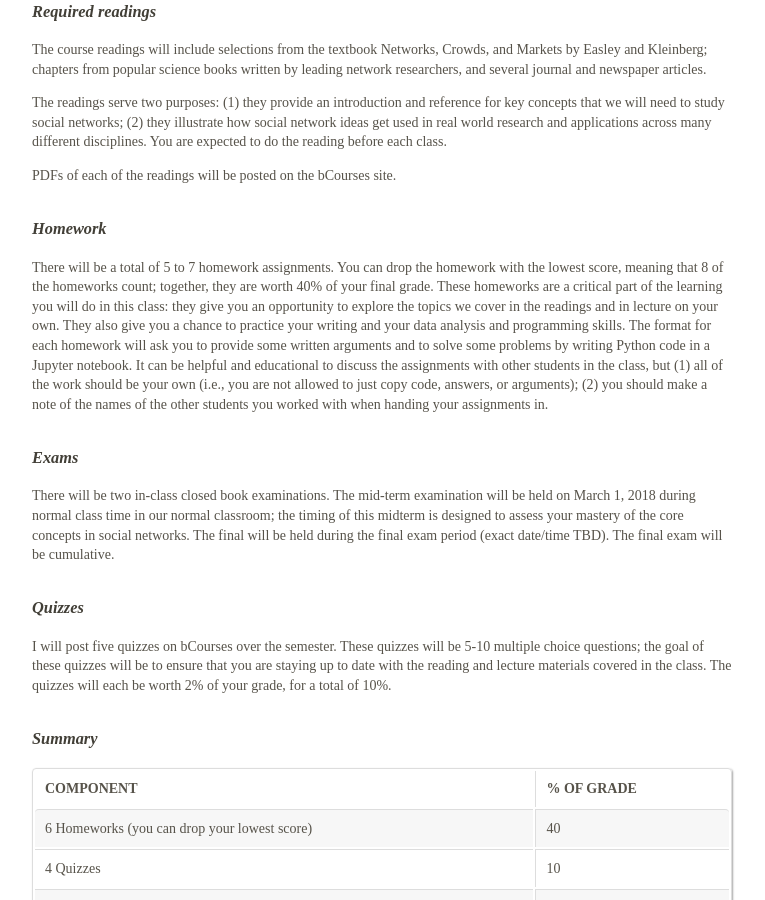
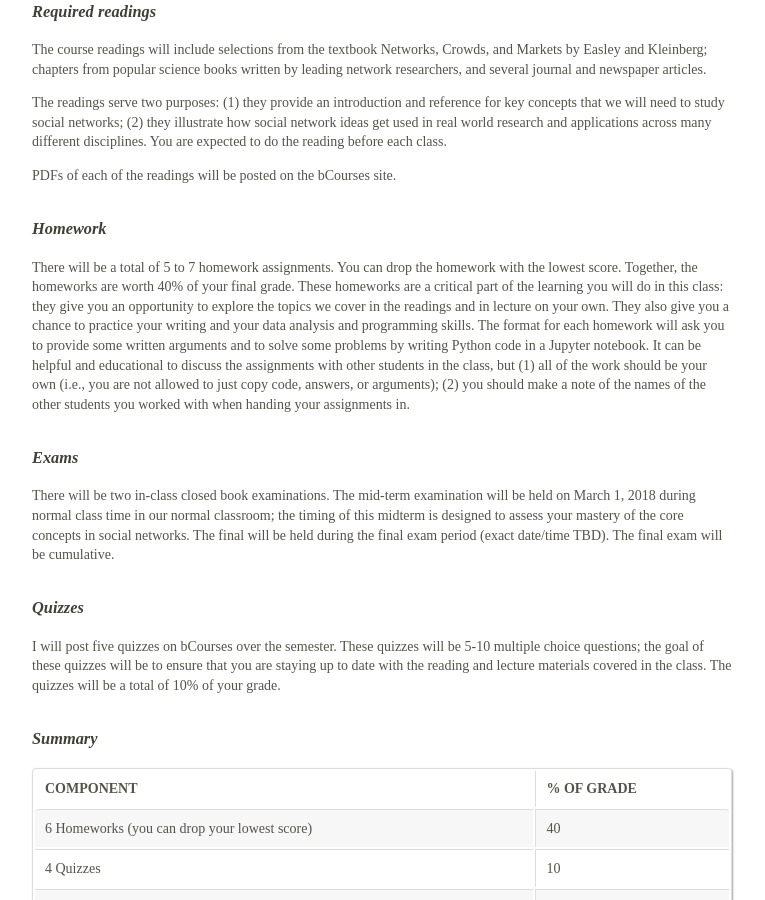
Before and after one commit to dfeehan/dfeehan.github.io, a Jekyll site: the page teaching/2018sp_demog180.html, which Jekyll copies as it is, in a window 1280 px wide and 900 px high, scrolled down 3077 px. Shown: the whole window, without its empty margins (258-1023 px from the left). Built offline with Jekyll 4.4.1, drawn with Linux system fonts in a browser that asks for light colours.

```diff
--- a/teaching/2018sp_demog180.html
+++ b/teaching/2018sp_demog180.html
@@ -611,11 +611,11 @@
 <p>The readings serve two purposes: (1) they provide an introduction and reference for key concepts that we will need to study social networks; (2) they illustrate how social network ideas get used in real world research and applications across many different disciplines. You are expected to do the reading before each class.</p>
 <p>PDFs of each of the readings will be posted on the bCourses site.</p>
 <h3 id="homework">Homework</h3>
-<p>There will be a total of 5 to 7 homework assignments. You can drop the homework with the lowest score, meaning that 8 of the homeworks count; together, they are worth 40% of your final grade. These homeworks are a critical part of the learning you will do in this class: they give you an opportunity to explore the topics we cover in the readings and in lecture on your own. They also give you a chance to practice your writing and your data analysis and programming skills. The format for each homework will ask you to provide some written arguments and to solve some problems by writing Python code in a Jupyter notebook. It can be helpful and educational to discuss the assignments with other students in the class, but (1) all of the work should be your own (i.e., you are not allowed to just copy code, answers, or arguments); (2) you should make a note of the names of the other students you worked with when handing your assignments in.</p>
+<p>There will be a total of 5 to 7 homework assignments. You can drop the homework with the lowest score. Together, the homeworks are worth 40% of your final grade. These homeworks are a critical part of the learning you will do in this class: they give you an opportunity to explore the topics we cover in the readings and in lecture on your own. They also give you a chance to practice your writing and your data analysis and programming skills. The format for each homework will ask you to provide some written arguments and to solve some problems by writing Python code in a Jupyter notebook. It can be helpful and educational to discuss the assignments with other students in the class, but (1) all of the work should be your own (i.e., you are not allowed to just copy code, answers, or arguments); (2) you should make a note of the names of the other students you worked with when handing your assignments in.</p>
 <h3 id="exams">Exams</h3>
 <p>There will be two in-class closed book examinations. The mid-term examination will be held on March 1, 2018 during normal class time in our normal classroom; the timing of this midterm is designed to assess your mastery of the core concepts in social networks. The final will be held during the final exam period (exact date/time TBD). The final exam will be cumulative.</p>
 <h3 id="quizzes">Quizzes</h3>
-<p>I will post five quizzes on bCourses over the semester. These quizzes will be 5-10 multiple choice questions; the goal of these quizzes will be to ensure that you are staying up to date with the reading and lecture materials covered in the class. The quizzes will each be worth 2% of your grade, for a total of 10%.</p>
+<p>I will post five quizzes on bCourses over the semester. These quizzes will be 5-10 multiple choice questions; the goal of these quizzes will be to ensure that you are staying up to date with the reading and lecture materials covered in the class. The quizzes will be a total of 10% of your grade.</p>
 <!--### Sections                                                                                                                                                                                                                       -->
 <!--There will be optional weekly sections. The goal of these sections will be (1) to give you a chance to discuss the material and (2) to give you a chance to practice problems similar to the problems that will be on the homework.-->
 <h3 id="summary">Summary</h3>
```
